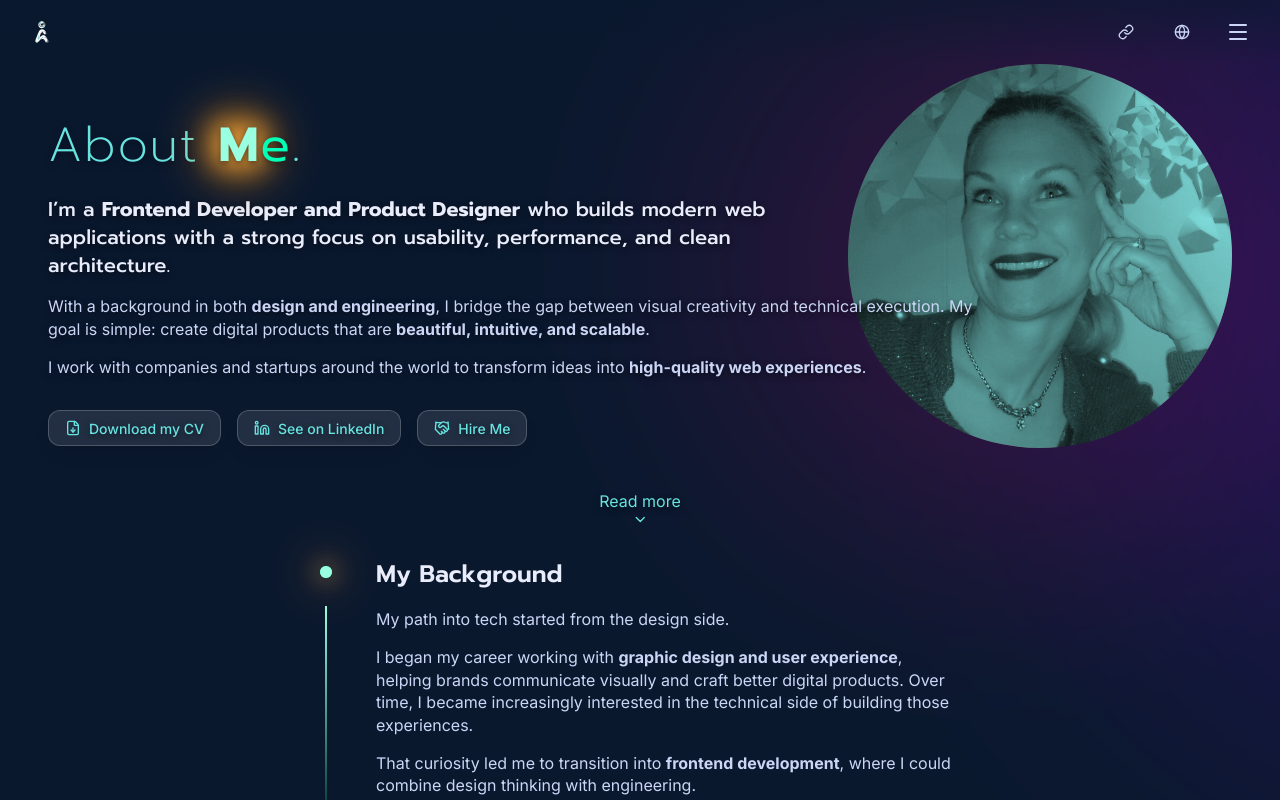
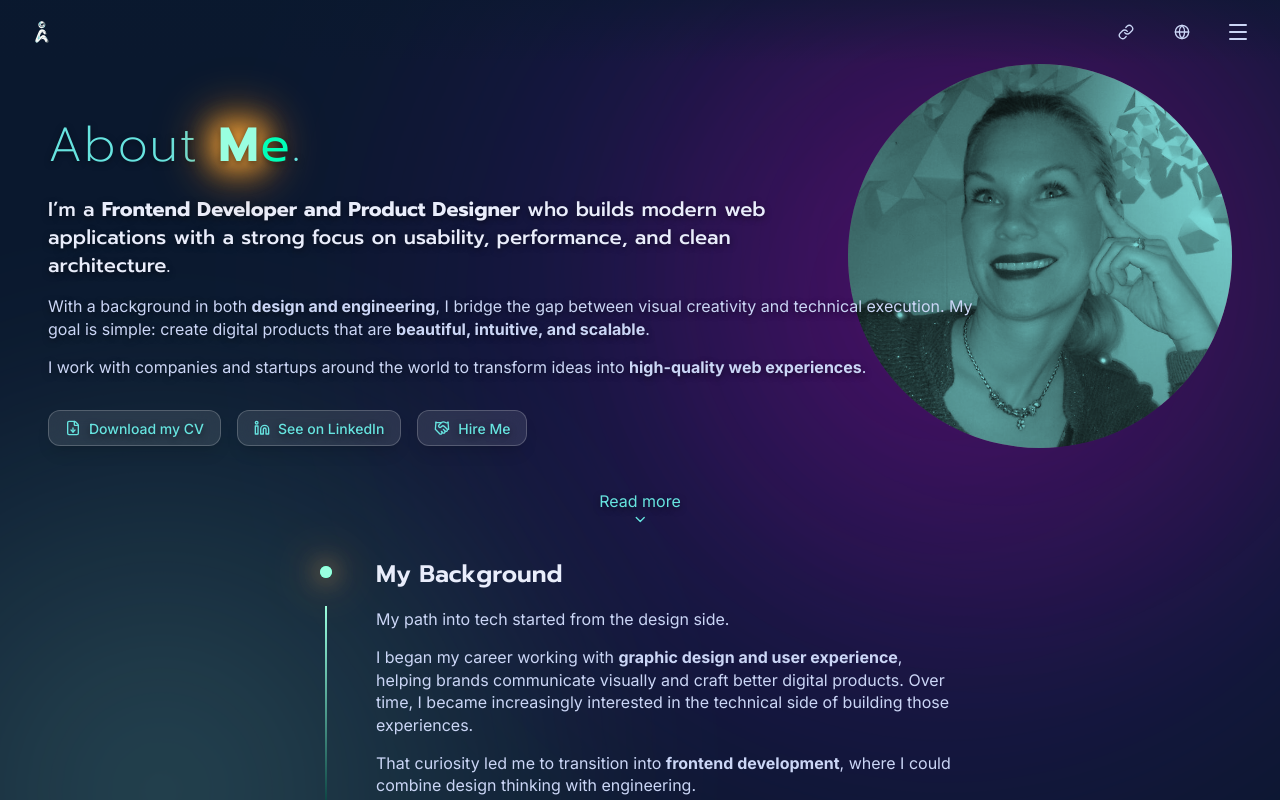
Before and after one commit to Bjornhona/asa-eriksson-portfolio, a Next.js app: page /en/about in a window 1280 px wide. Shown: the top 800 px of the page. Built offline with nearby package versions, Linux system fonts and the light colour scheme.

Commit message:
glow and use client bug

```diff
--- a/src/components/Backgrounds/MistBackground.tsx
+++ b/src/components/Backgrounds/MistBackground.tsx
@@ -10,7 +10,7 @@ const MistBackground = () => {
           background: `radial-gradient(circle, hsl(var(--color-purple-500) / 0.25) 0%, hsl(var(--color-purple-500) / 0) 70%)`,
         }}
         animate={{
-          x: [0, 950, -250, 0],
+          x: [0, 350, -250, 0],
           y: [0, -300, 500, 0],
           scale: [1, 1.08, 0.96, 1],
           rotate: [0, 12, -8, 0],
@@ -25,10 +25,10 @@ const MistBackground = () => {
       <motion.div
         className="absolute w-[900px] h-[900px] rounded-full blur-[60px]"
         style={{
-          background: `radial-gradient(circle, hsl(var(--color-aqua-600) / 0.20) 0%, hsl(var(--color-aqua-600) / 0) 70%)`,
+          background: `radial-gradient(circle, hsl(var(--color-aqua-400) / 0.20) 0%, hsl(var(--color-aqua-400) / 0) 70%)`,
         }}
         animate={{
-          x: [150, -300, 900, 150],
+          x: [150, -300, 300, 150],
           y: [-200, 350, -150, -500],
           scale: [1, 1.12, 0.92, 1],
           rotate: [0, -18, 10, 0],
@@ -47,7 +47,7 @@ const MistBackground = () => {
         }}
         animate={{
           x: [-200, 900, -150, -200],
-          y: [500, -250, 150, 500],
+          y: [300, -250, 150, 300],
           scale: [1, 1.15, 0.9, 1],
           rotate: [0, 25, -15, 0],
         }}
--- a/src/components/ScrollDownIndicator/ScrollDownIndicator.tsx
+++ b/src/components/ScrollDownIndicator/ScrollDownIndicator.tsx
@@ -1,3 +1,4 @@
+"use client";
 import { motion } from "framer-motion";
 import { ChevronDownIcon } from "lucide-react";
 
```
